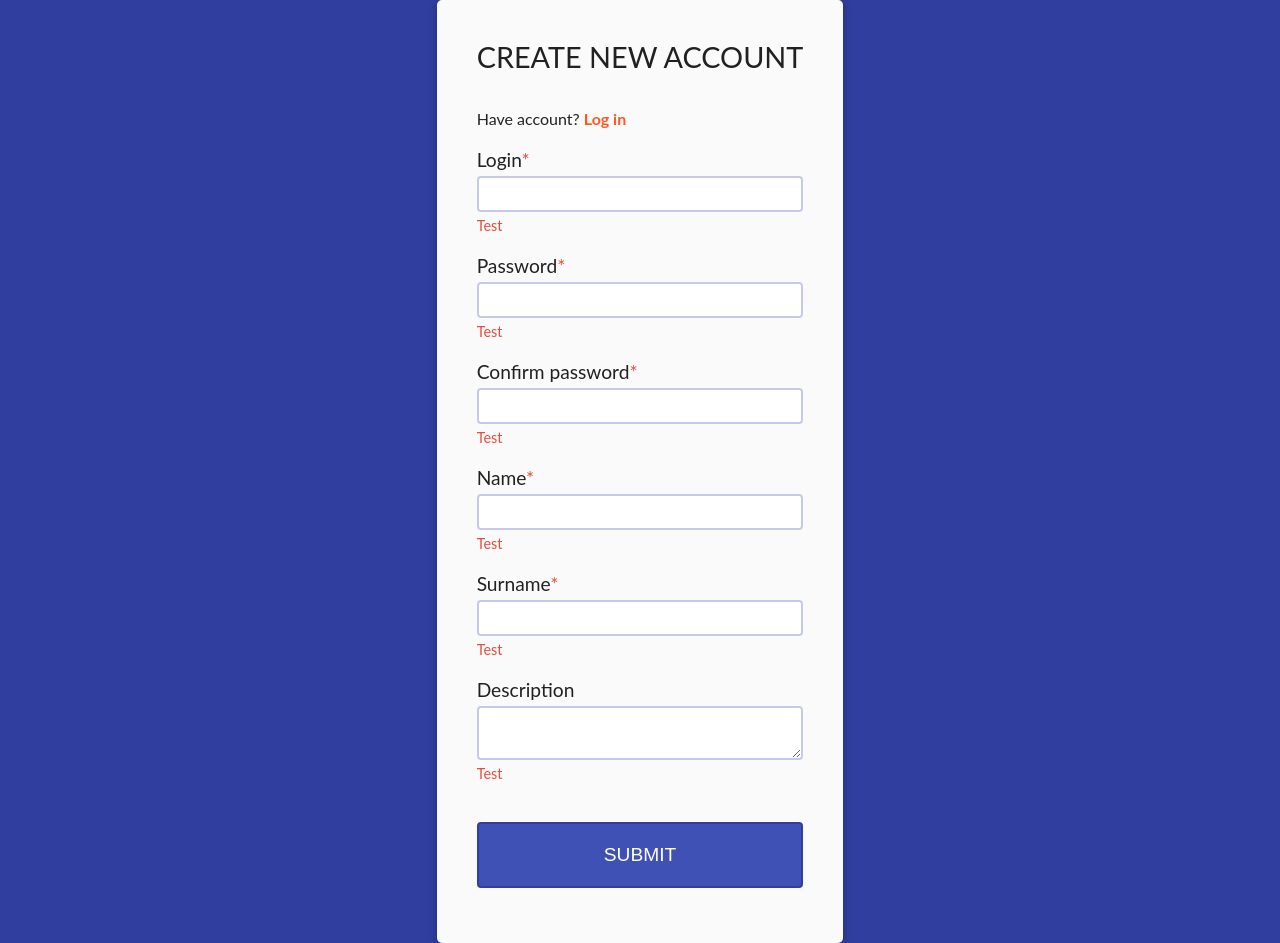
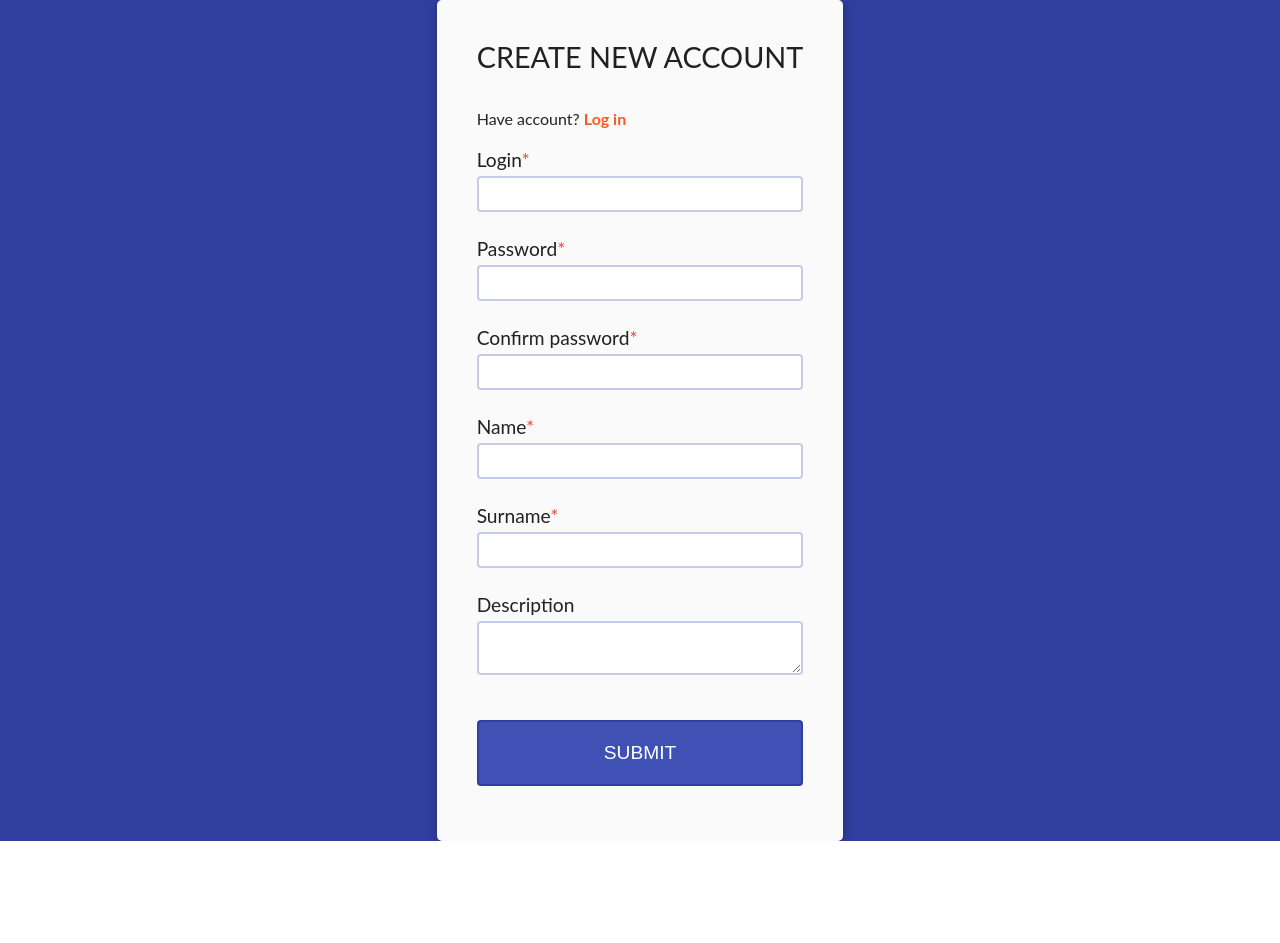
Before and after one commit to 1Adam1/food-app-front-end, an Angular app in the folder food-app/: page /register in a window 1280 px wide. After the commit the page ends 841 px from the top, so only its background shows below. Built offline with nearby package versions, Linux system fonts and the light colour scheme.

Commit message:
Add displaying messages when field is not valid

```diff
--- a/food-app/src/app/authentication/login/login.component.html
+++ b/food-app/src/app/authentication/login/login.component.html
@@ -16,8 +16,9 @@
         ngModel
         name="login"
         required
+        #login="ngModel"
       >
-      <span class="form-control-message">Test</span>
+      <span class="form-control-message" *ngIf="!login.valid && login.touched">Field is required</span>
     </div>
     <div class="form-group">
       <label class="form-label required-label" for="password">Password</label>
@@ -29,8 +30,9 @@
         name="password"
         minlength="6"
         required
+        #password="ngModel"
       >
-      <span class="form-control-message">Test</span>
+      <span class="form-control-message" *ngIf="!password.valid && password.touched">Field is required</span>
     </div>
     <div class="form-group">
       <button
--- a/food-app/src/app/authentication/register/register.component.html
+++ b/food-app/src/app/authentication/register/register.component.html
@@ -10,32 +10,50 @@
     <div class="form-group">
       <label class="form-label required-label" for="login">Login</label>
       <input class="form-control" type="text" id="login" formControlName="login">
-      <span class="form-control-message">Test</span>
+      <span *ngIf="form.get('login').touched">
+        <span class="form-control-message" *ngIf="form.get('login').errors?.required">Field is required</span>
+      </span>
     </div>
     <div class="form-group">
       <label class="form-label required-label" for="password">Password</label>
       <input class="form-control" type="password" id="password" formControlName="password">
-      <span class="form-control-message">Test</span>
+      <span *ngIf="form.get('password').touched">
+        <span class="form-control-message" *ngIf="form.get('password').errors?.required">Field is required</span>
+        <span class="form-control-message" *ngIf="form.get('password').errors?.minlength">
+          Password can't be shorter than 6 characters
+        </span>
+      </span>
     </div>
     <div class="form-group">
       <label class="form-label required-label" for="confirmedPassword">Confirm password</label>
       <input class="form-control" type="password" id="confirmedPassword" formControlName="confirmedPassword">
-      <span class="form-control-message">Test</span>
+      <span *ngIf="form.get('confirmedPassword').touched">
+        <span class="form-control-message" *ngIf="form.get('confirmedPassword').errors?.required">Field is required</span>
+        <span class="form-control-message" *ngIf="form.get('confirmedPassword').errors?.minlength">
+          Password can't be shorter than 6 characters
+        </span>
+        <span class="form-control-message" *ngIf="form.get('confirmedPassword').errors?.passwordsDontMatch">
+          Passwords don't match
+        </span>
+      </span>
     </div>
     <div class="form-group">
       <label class="form-label required-label" for="name">Name</label>
       <input class="form-control" type="text" id="name" formControlName="name">
-      <span class="form-control-message">Test</span>
+      <span *ngIf="form.get('name').touched">
+        <span class="form-control-message" *ngIf="form.get('name').errors?.required">Field is required</span>
+      </span>
     </div>
     <div class="form-group">
       <label class="form-label required-label" for="surname">Surname</label>
       <input class="form-control" type="text" id="surname" formControlName="surname">
-      <span class="form-control-message">Test</span>
+      <span *ngIf="form.get('surname').touched">
+        <span class="form-control-message" *ngIf="form.get('surname').errors?.required">Field is required</span>
+      </span>
     </div>
     <div class="form-group">
       <label class="form-label" for="description">Description</label>
       <textarea class="form-control" id="description" formControlName="description"></textarea>
-      <span class="form-control-message">Test</span>
     </div>
     <div class="form-group">
       <button class="button form-submit" type="submit" [disabled]="!form.valid">Submit</button>
--- a/food-app/src/styles/global.scss
+++ b/food-app/src/styles/global.scss
@@ -18,6 +18,10 @@ $main-centered-container-max-width: 600px;
 .button:hover {
   cursor: pointer;
   background-color: $dark-primary-color;
+}
+
+.button:disabled {
+  cursor: not-allowed;
 }
 
 .link {
```
